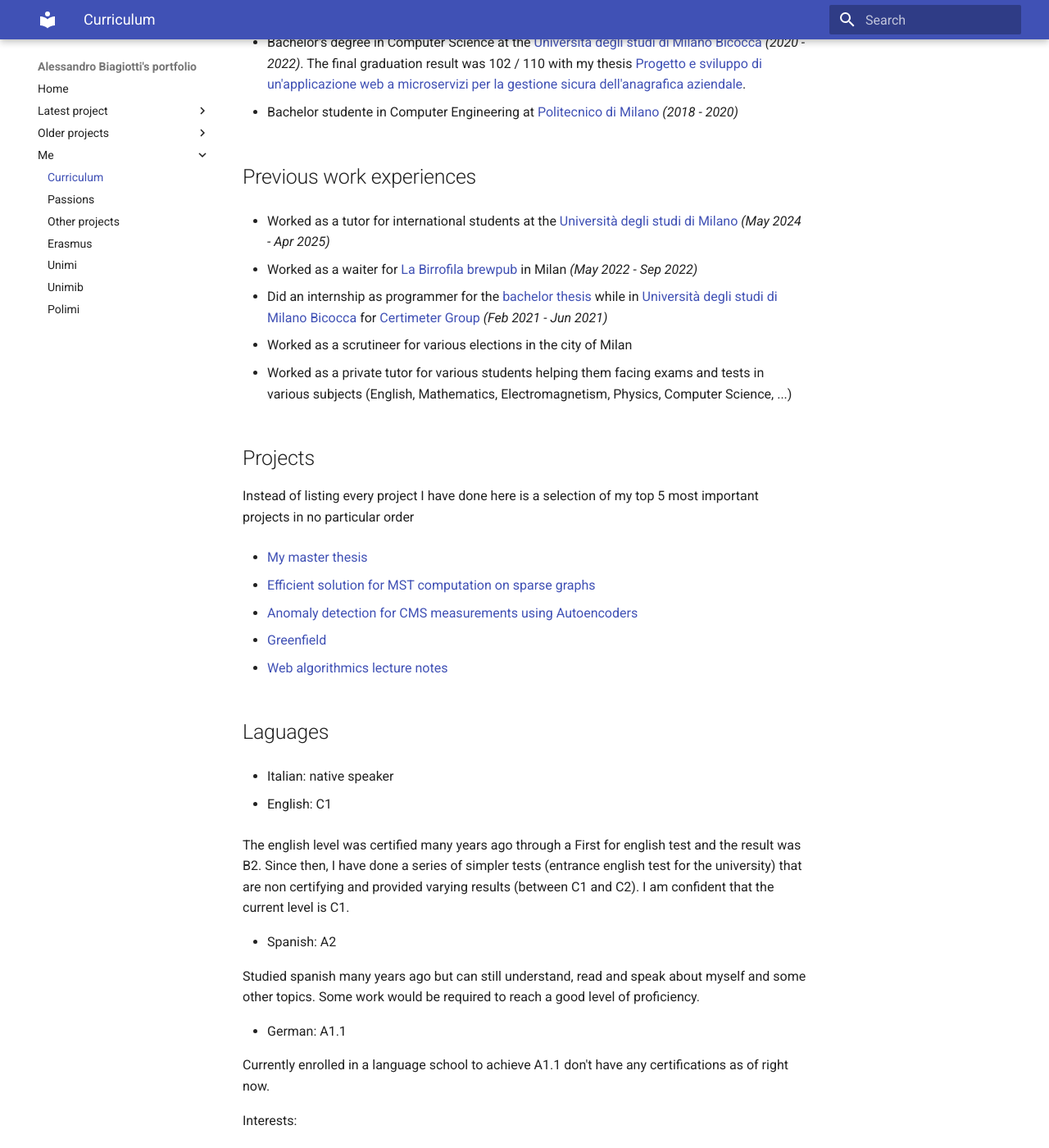
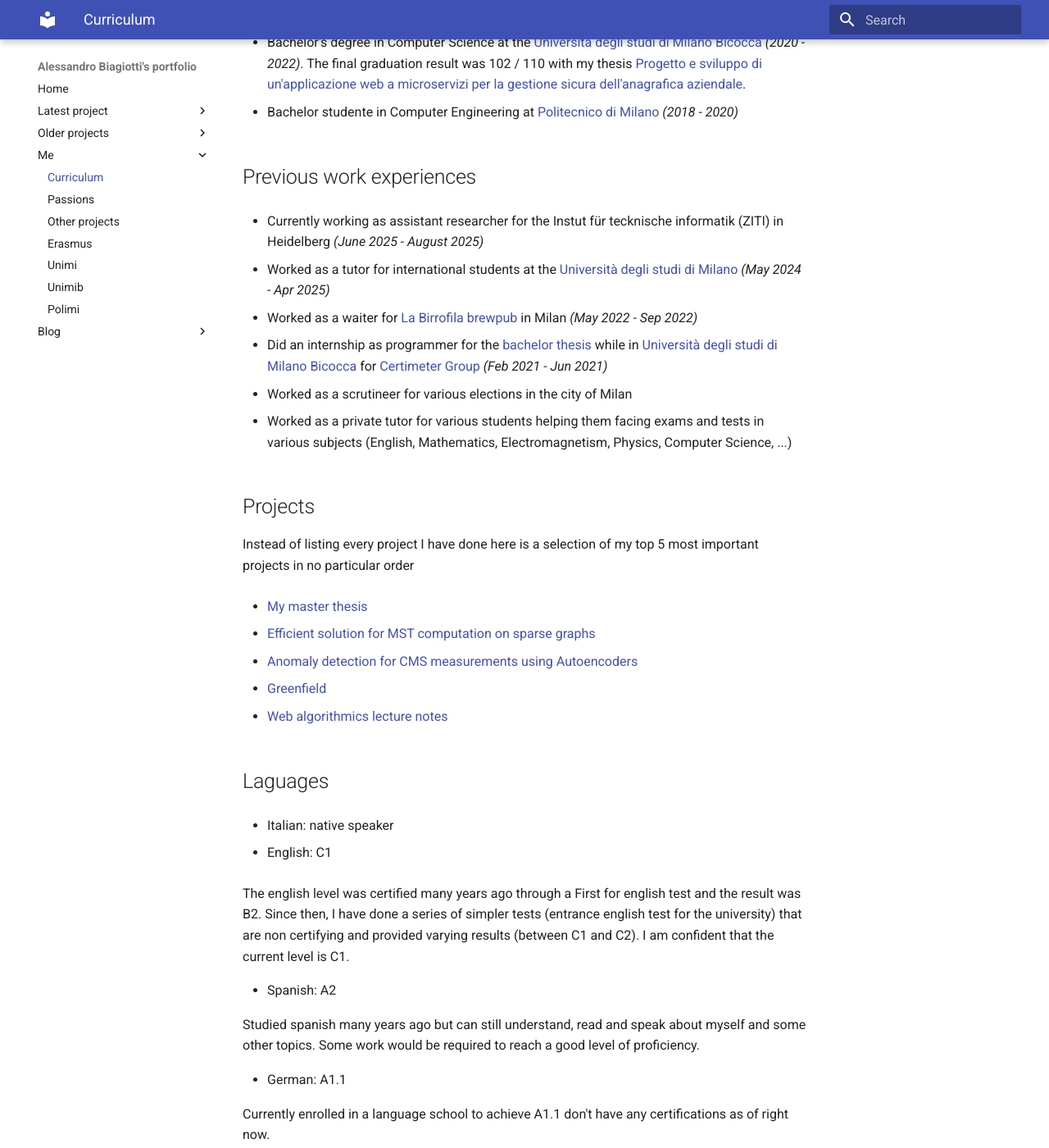
Before and after one commit to S3gmentati0nFault/S3gmentati0nFault.github.io, an MkDocs documentation site: the page built from docs/me/curriculum.md, in a window 1280 px wide and 1400 px high, scrolled down 660 px. Shown: the whole window at 82% size. Built offline with MkDocs 1.6.1 and Material for MkDocs 9.7.7, drawn with Linux system fonts in a browser that asks for light colours; some of the changed text lies outside the part shown.

Commit message:
Added a new part to the index for my current job, small changed to the curriculum section

```diff
--- a/docs/me/curriculum.md
+++ b/docs/me/curriculum.md
@@ -5,7 +5,7 @@ In the meantime, this page acts as a web-based version of my curriculum vitae. I
 <h2> Contact Information </h2>
 You can always contact me using the following channels:
 
-<div style="display: flex;">
+<div style="display: flex;width: 100%;flex-direction: horizontal;">
   <div style="flex: 1;">
     <a href="mailto:alexbgtt@gmail.com">alexbgtt@gmail.com</a>
   </div>
@@ -26,6 +26,8 @@ The final graduation result was 109 / 110 with my thesis <a href="https://s3gmen
 - Bachelor studente in Computer Engineering at <a href="https://s3gmentati0nfault.github.io/me/polimi">Politecnico di Milano</a> *(2018 - 2020)*
 
 <h2> Previous work experiences </h2>
+
+- Currently working as assistant researcher for the Instut für tecknische informatik (ZITI) in Heidelberg *(June 2025 - August 2025)*
 
 - Worked as a tutor for international students at the <a href="https://s3gmentati0nfault.github.io/me/unimi">Università degli studi di Milano</a> *(May 2024 - Apr 2025)*
 
--- a/mkdocs.yml
+++ b/mkdocs.yml
@@ -42,3 +42,5 @@ nav:
       - "Unimi": me/unimi.md
       - "Unimib": me/unimib.md
       - "Polimi": me/polimi.md
+  - Blog:
+      - "ISC Hamburg 2025": blog/isc.md
```
Also changed, not shown: other parts of docs/me/curriculum.md (+3 -3 lines), docs/index.md (+1 -0 lines).
